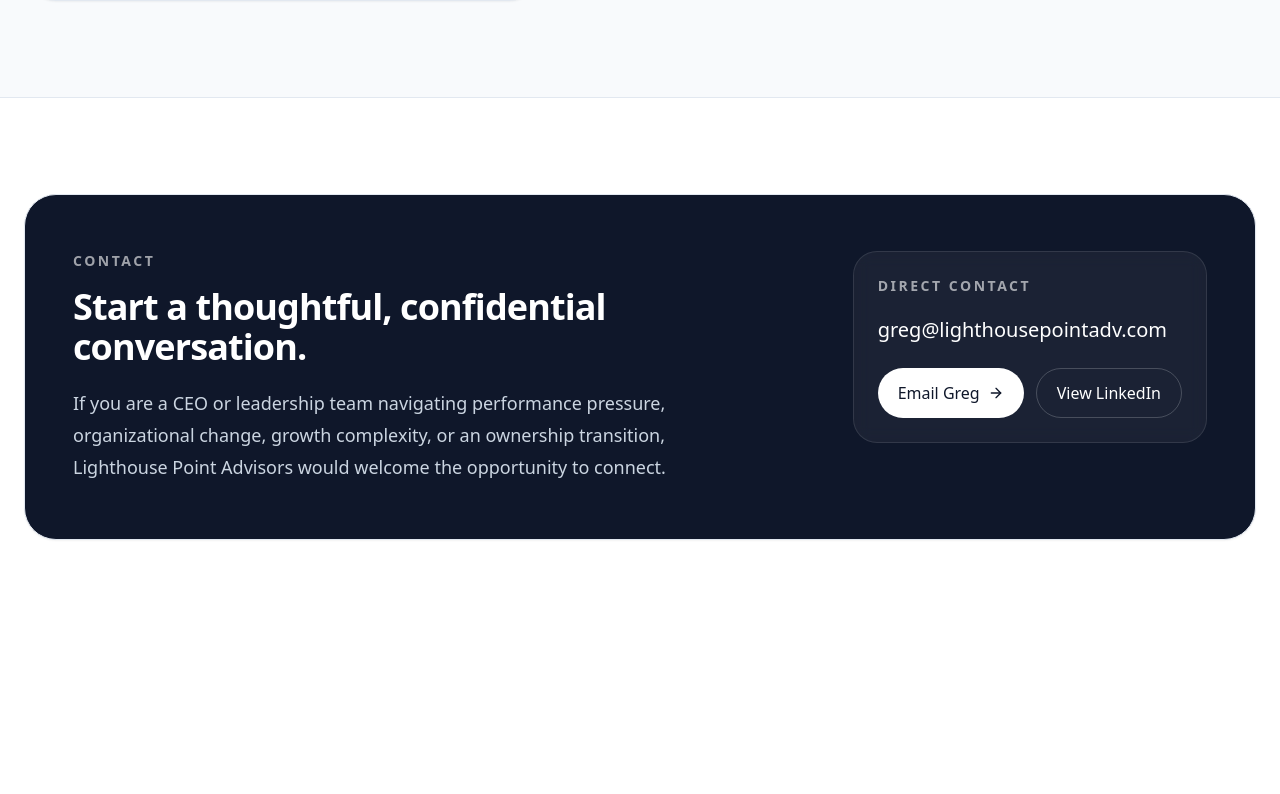
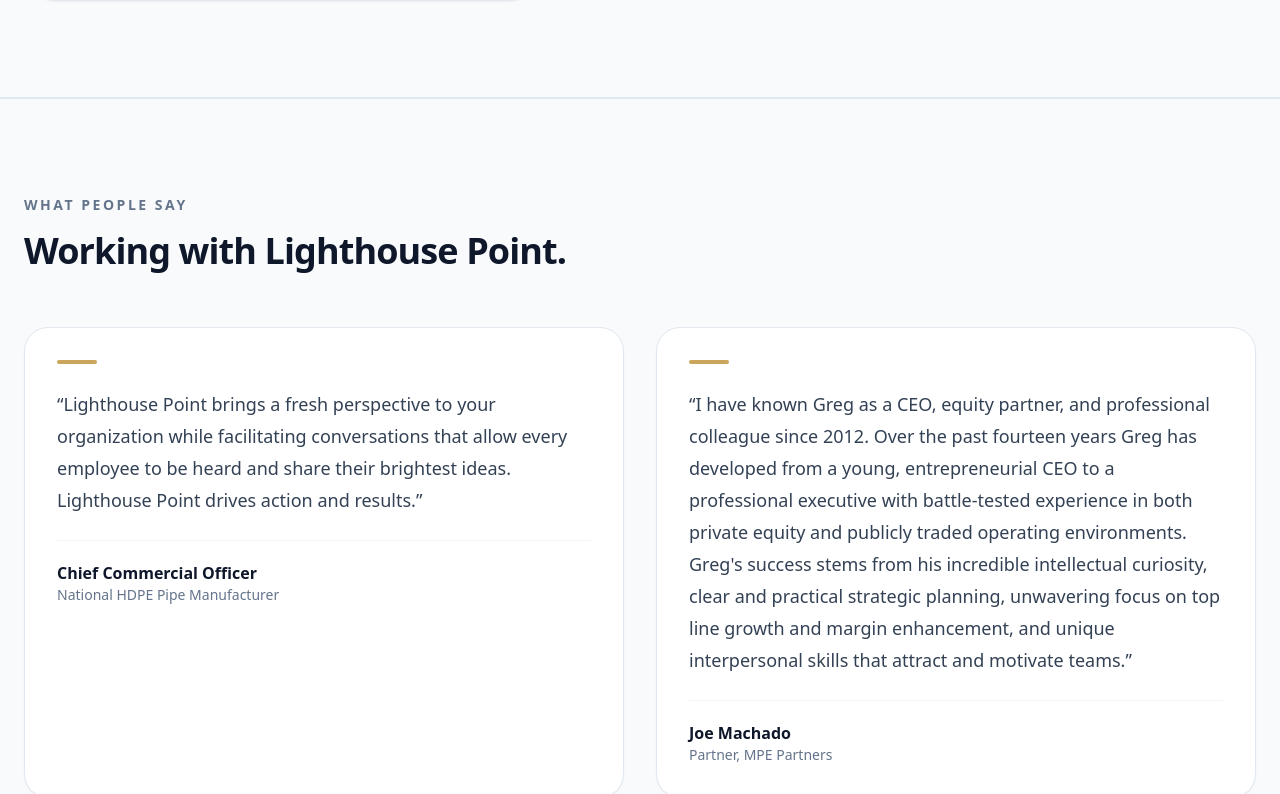
Before and after one commit to gleidner-web/lighthouse-site, a React (Vite) app: page / in a window 1280 px wide. Shown: the part 5276-6070 px from the top of the page. Before the commit the page ends 5912 px from the top, so only its background shows below. Built offline with nearby package versions, Linux system fonts and the light colour scheme.

Commit message:
Add testimonials section with Chris Rodgers and Joe Machado quotes

```diff
--- a/src/App.jsx
+++ b/src/App.jsx
@@ -107,6 +107,21 @@
     "Focus leadership attention on the highest-value issues",
     "Translate strategy into practical execution",
     "Support management teams through moments that carry real pressure",
+  ];
+
+  const testimonials = [
+    {
+      quote:
+        "Lighthouse Point brings a fresh perspective to your organization while facilitating conversations that allow every employee to be heard and share their brightest ideas. Lighthouse Point drives action and results.",
+      name: "Chief Commercial Officer",
+      title: "National HDPE Pipe Manufacturer",
+    },
+    {
+      quote:
+        "I have known Greg as a CEO, equity partner, and professional colleague since 2012. Over the past fourteen years Greg has developed from a young, entrepreneurial CEO to a professional executive with battle-tested experience in both private equity and publicly traded operating environments. Greg's success stems from his incredible intellectual curiosity, clear and practical strategic planning, unwavering focus on top line growth and margin enhancement, and unique interpersonal skills that attract and motivate teams.",
+      name: "Joe Machado",
+      title: "Partner, MPE Partners",
+    },
   ];
 
   return (
@@ -731,6 +746,38 @@
           </div>
         </section>
 
+        <section className="border-y border-slate-200 bg-slate-50">
+          <div className="mx-auto max-w-7xl px-6 py-24">
+            <div data-reveal className="mb-14 max-w-3xl">
+              <div className="text-sm font-semibold uppercase tracking-[0.18em] text-slate-500">
+                What People Say
+              </div>
+              <h2 className="mt-4 text-4xl font-semibold tracking-tight text-slate-900">
+                Working with Lighthouse Point.
+              </h2>
+            </div>
+
+            <div className="grid gap-8 md:grid-cols-2">
+              {testimonials.map((t, idx) => (
+                <div
+                  key={idx}
+                  data-reveal
+                  className="rounded-3xl border border-slate-200 bg-white p-8 shadow-sm"
+                >
+                  <div className="h-1 w-10 rounded-full bg-[#caa55b]" />
+                  <p className="mt-6 text-lg leading-8 text-slate-700">
+                    &ldquo;{t.quote}&rdquo;
+                  </p>
+                  <div className="mt-6 border-t border-slate-100 pt-5">
+                    <div className="font-semibold text-slate-900">{t.name}</div>
+                    <div className="text-sm text-slate-500">{t.title}</div>
+                  </div>
+                </div>
+              ))}
+            </div>
+          </div>
+        </section>
+
         <section id="contact" className="mx-auto max-w-7xl px-6 py-24">
           <div className="overflow-hidden rounded-[2rem] border border-slate-200 bg-slate-900 text-white shadow-sm">
             <div className="grid gap-10 px-8 py-12 md:grid-cols-[1.1fr_0.9fr] md:px-12 md:py-14">
```
